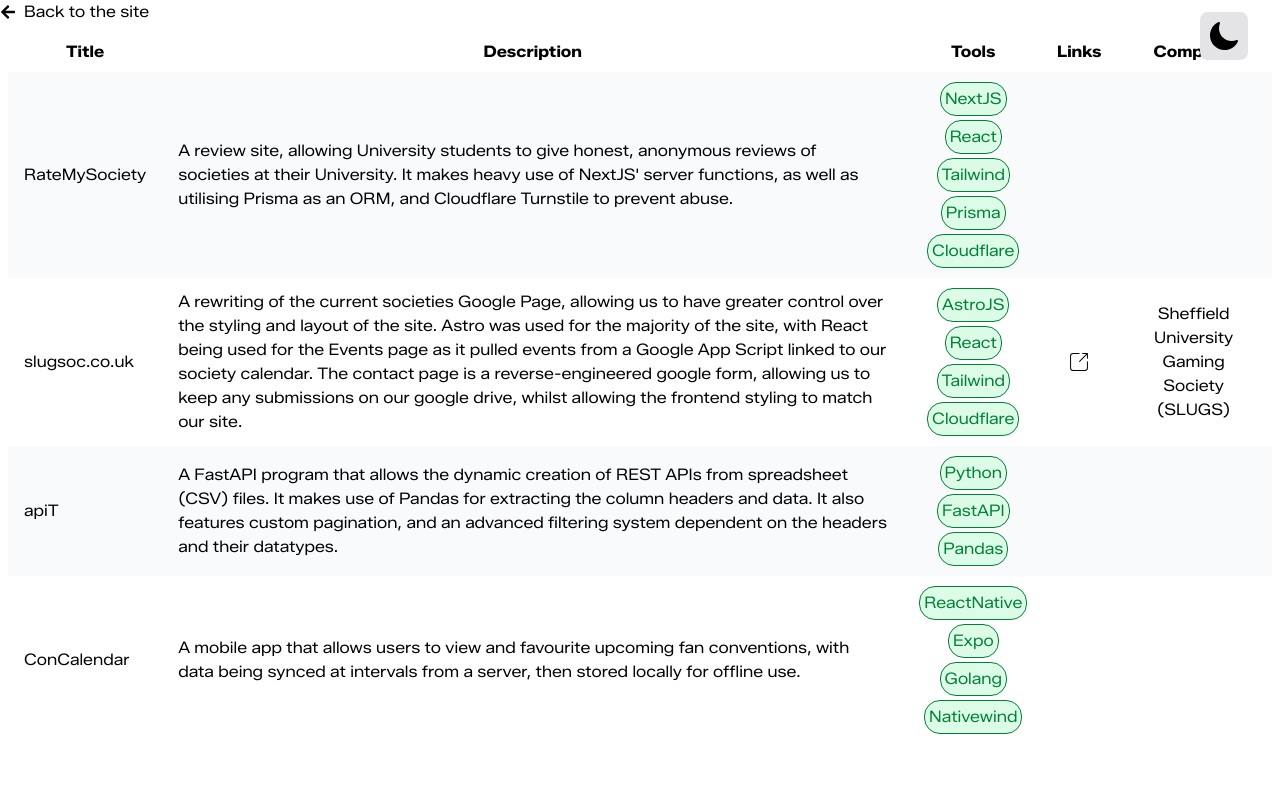
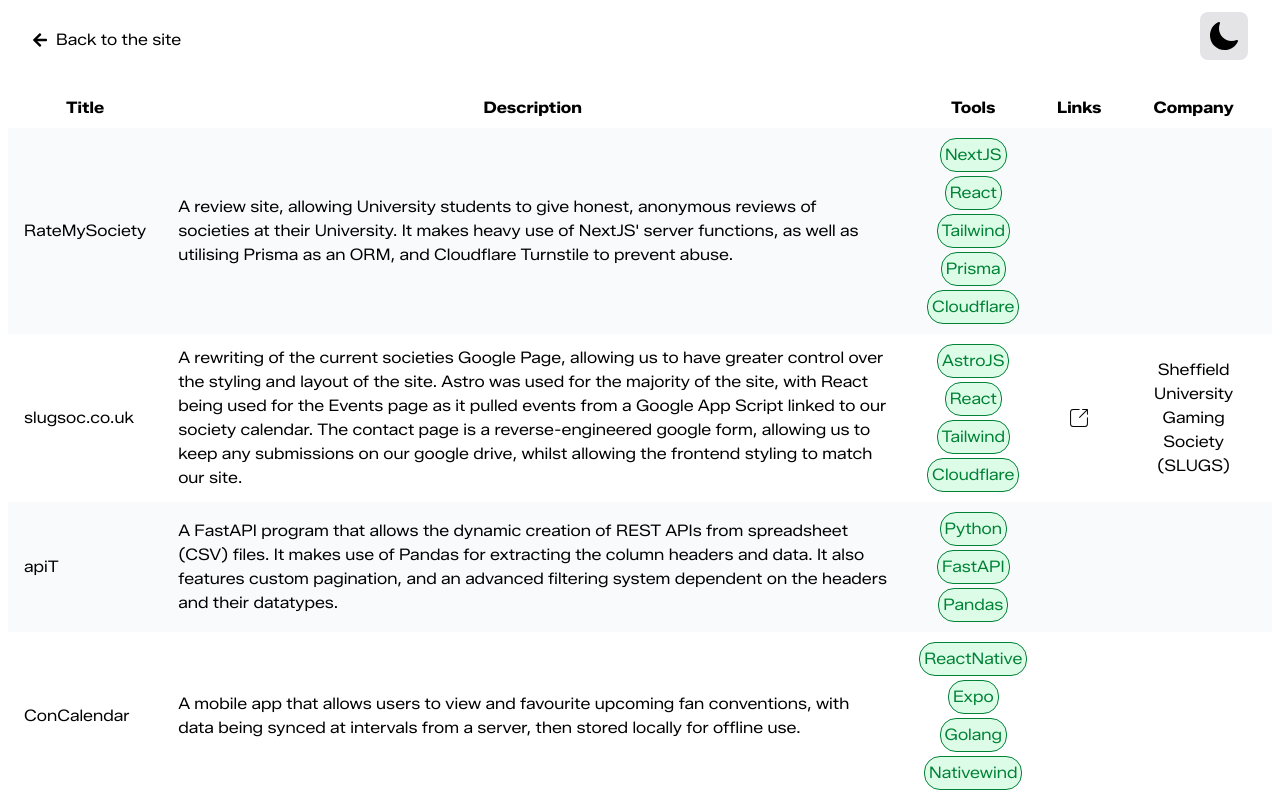
Before and after one commit to OGD311/uk.co.ogoodwinday_nextjs, a Next.js app: page /projects in a window 1280 px wide. Built offline with nearby package versions, Linux system fonts and the light colour scheme.

Commit message:
Fixed issue with back to home button.

```diff
--- a/src/app/projects/page.tsx
+++ b/src/app/projects/page.tsx
@@ -10,9 +10,9 @@
 
     return projects ? (
         <div className="flex min-h-screen flex-col text-text dark:text-text-dark bg-bg dark:bg-bg-dark *:duration-200 *:transition">
-            <DarkModeToggle />
-            <div >
-                <Link href={"/"} className="flex align-middle items-center">
+            <div className="w-full h-20 flex ml-5 align-middle items-center">
+                <DarkModeToggle />
+                <Link href={"/"} className="flex h-fit p-3 align-middle items-center hover:bg-hover dark:hover:bg-hover-dark rounded-lg duration-200 transition">
                     <FaArrowLeft />
                     <span className="ml-2">Back to the site</span>
                 </Link>
```
